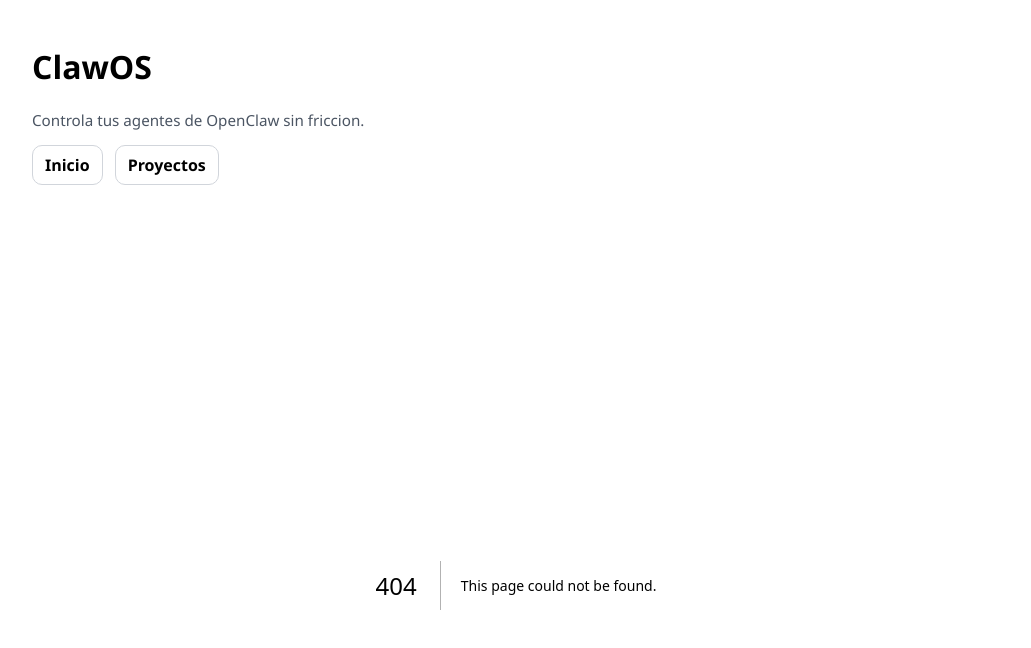
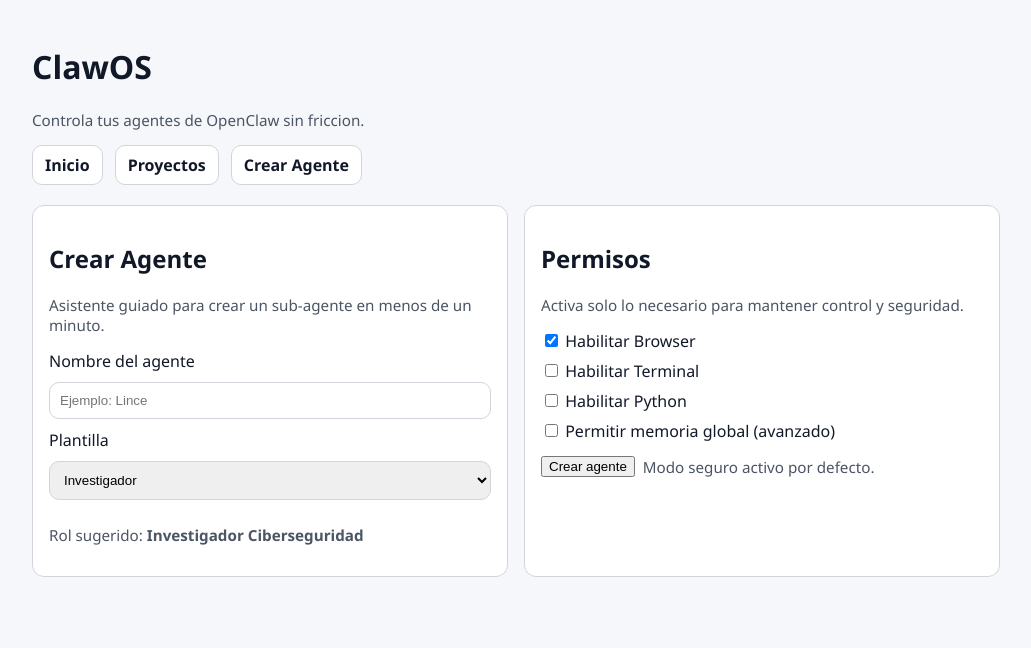
Before and after one commit to rai1001/wall-e-master, a Next.js app in the folder clawos/apps/web/: page /agents/new in a window 1280 px wide. Before the commit this address had no page. Shown: the top 648 px of the page, without its empty margins (124-1155 px from the left). Built offline with nearby package versions, Linux system fonts and the light colour scheme.

Commit message:
feat: add guided agent wizard with spawn api integration

```diff
--- /dev/null
+++ b/clawos/apps/web/app/agents/new/page.tsx
@@ -0,0 +1,227 @@
+"use client";
+
+import { useMemo, useState } from "react";
+
+type PresetKey = "investigador" | "programador" | "creativo";
+
+interface Preset {
+  label: string;
+  role: string;
+  voiceId: string;
+  defaultSkills: string[];
+}
+
+interface SpawnResponse {
+  agent: {
+    id: string;
+    name: string;
+    status: string;
+  };
+}
+
+const presets: Record<PresetKey, Preset> = {
+  investigador: {
+    label: "Investigador",
+    role: "Investigador Ciberseguridad",
+    voiceId: "voice_researcher",
+    defaultSkills: ["browser"]
+  },
+  programador: {
+    label: "Programador",
+    role: "Programador Full Stack",
+    voiceId: "voice_coder",
+    defaultSkills: ["terminal", "python"]
+  },
+  creativo: {
+    label: "Creativo",
+    role: "Estratega Creativo",
+    voiceId: "voice_creative",
+    defaultSkills: ["browser"]
+  }
+};
+
+function buildSkillSet(currentPreset: Preset, enabled: { browser: boolean; terminal: boolean; python: boolean }): string[] {
+  const list = new Set<string>();
+
+  for (const skill of currentPreset.defaultSkills) {
+    list.add(skill);
+  }
+
+  if (enabled.browser) {
+    list.add("browser");
+  }
+  if (enabled.terminal) {
+    list.add("terminal");
+  }
+  if (enabled.python) {
+    list.add("python");
+  }
+
+  return Array.from(list);
+}
+
+export default function AgentWizardPage() {
+  const [name, setName] = useState("");
+  const [presetKey, setPresetKey] = useState<PresetKey>("investigador");
+  const [allowGlobalMemory, setAllowGlobalMemory] = useState(false);
+  const [skills, setSkills] = useState({
+    browser: true,
+    terminal: false,
+    python: false
+  });
+  const [loading, setLoading] = useState(false);
+  const [error, setError] = useState("");
+  const [success, setSuccess] = useState("");
+
+  const preset = useMemo(() => presets[presetKey], [presetKey]);
+
+  const toggleSkill = (key: "browser" | "terminal" | "python", checked: boolean) => {
+    setSkills((prev) => ({ ...prev, [key]: checked }));
+  };
+
+  const onCreate = async () => {
+    const trimmedName = name.trim();
+    if (!trimmedName) {
+      setError("Necesitamos un nombre para crear el agente.");
+      setSuccess("");
+      return;
+    }
+
+    setLoading(true);
+    setError("");
+    setSuccess("");
+
+    const payload = {
+      name: trimmedName,
+      role: preset.role,
+      personality_template: presetKey,
+      voice_id: preset.voiceId,
+      skills: buildSkillSet(preset, skills),
+      memory_access: allowGlobalMemory ? "global" : "private"
+    };
+
+    try {
+      const response = await fetch("/api/agents/spawn", {
+        method: "POST",
+        headers: {
+          "Content-Type": "application/json"
+        },
+        body: JSON.stringify(payload)
+      });
+
+      const body = (await response.json()) as Partial<SpawnResponse> & { error?: { message?: string } };
+      if (!response.ok) {
+        setError(body.error?.message ?? "No se pudo crear el agente.");
+        setLoading(false);
+        return;
+      }
+
+      setSuccess(`Agente creado: ${body.agent?.name ?? trimmedName}`);
+    } catch {
+      setError("No se pudo conectar con el middleware para crear el agente.");
+    } finally {
+      setLoading(false);
+    }
+  };
+
+  return (
+    <section className="grid">
+      <article className="card">
+        <h2>Crear Agente</h2>
+        <p className="muted">Asistente guiado para crear un sub-agente en menos de un minuto.</p>
+
+        <div style={{ marginTop: "12px", display: "grid", gap: "10px" }}>
+          <label htmlFor="agent-name">Nombre del agente</label>
+          <input
+            id="agent-name"
+            aria-label="Nombre del agente"
+            value={name}
+            onChange={(event) => setName(event.target.value)}
+            placeholder="Ejemplo: Lince"
+            style={{ padding: "10px", borderRadius: "10px", border: "1px solid #d1d5db" }}
+          />
+
+          <label htmlFor="agent-preset">Plantilla</label>
+          <select
+            id="agent-preset"
+            aria-label="Plantilla"
+            value={presetKey}
+            onChange={(event) => setPresetKey(event.target.value as PresetKey)}
+            style={{ padding: "10px", borderRadius: "10px", border: "1px solid #d1d5db" }}
+          >
+            <option value="investigador">{presets.investigador.label}</option>
+            <option value="programador">{presets.programador.label}</option>
+            <option value="creativo">{presets.creativo.label}</option>
+          </select>
+
+          <p className="muted">
+            Rol sugerido: <strong>{preset.role}</strong>
+          </p>
+        </div>
+      </article>
+
+      <article className="card">
+        <h2>Permisos</h2>
+        <p className="muted">Activa solo lo necesario para mantener control y seguridad.</p>
+
+        <div style={{ marginTop: "10px", display: "grid", gap: "8px" }}>
+          <label>
+            <input
+              type="checkbox"
+              aria-label="Habilitar Browser"
+              checked={skills.browser}
+              onChange={(event) => toggleSkill("browser", event.target.checked)}
+            />{" "}
+            Habilitar Browser
+          </label>
+          <label>
+            <input
+              type="checkbox"
+              aria-label="Habilitar Terminal"
+              checked={skills.terminal}
+              onChange={(event) => toggleSkill("terminal", event.target.checked)}
+            />{" "}
+            Habilitar Terminal
+          </label>
+          <label>
+            <input
+              type="checkbox"
+              aria-label="Habilitar Python"
+              checked={skills.python}
+              onChange={(event) => toggleSkill("python", event.target.checked)}
+            />{" "}
+            Habilitar Python
+          </label>
+          <label>
+            <input
+              type="checkbox"
+              aria-label="Permitir memoria global"
+              checked={allowGlobalMemory}
+              onChange={(event) => setAllowGlobalMemory(event.target.checked)}
+            />{" "}
+            Permitir memoria global (avanzado)
+          </label>
+        </div>
+
+        <div style={{ marginTop: "14px", display: "flex", gap: "8px", alignItems: "center" }}>
+          <button type="button" onClick={onCreate} disabled={loading}>
+            {loading ? "Creando..." : "Crear agente"}
+          </button>
+          <span className="muted">Modo seguro activo por defecto.</span>
+        </div>
+
+        {error ? (
+          <p className="muted" style={{ marginTop: "8px" }}>
+            {error}
+          </p>
+        ) : null}
+        {success ? (
+          <>
+            <p style={{ marginTop: "8px", fontWeight: 700 }}>{success}</p>
+            <p className="muted">Listo para usar en tus proyectos.</p>
+          </>
+        ) : null}
+      </article>
+    </section>
+  );
+}
--- /dev/null
+++ b/clawos/apps/web/app/api/agents/spawn/route.ts
@@ -0,0 +1,40 @@
+import { NextResponse } from "next/server";
+
+const defaultBaseUrl = process.env.CLAWOS_MIDDLEWARE_URL ?? "http://127.0.0.1:4000";
+const defaultToken = process.env.CLAWOS_API_TOKEN ?? process.env.API_BEARER_TOKEN ?? "dev-token";
+
+function buildMiddlewareUrl(path: string): string {
+  const base = defaultBaseUrl.endsWith("/") ? defaultBaseUrl.slice(0, -1) : defaultBaseUrl;
+  return `${base}${path}`;
+}
+
+export async function POST(req: Request) {
+  const payload = (await req.json()) as Record<string, unknown>;
+
+  try {
+    const upstream = await fetch(buildMiddlewareUrl("/api/agents/spawn"), {
+      method: "POST",
+      headers: {
+        "Content-Type": "application/json",
+        Authorization: `Bearer ${defaultToken}`
+      },
+      body: JSON.stringify(payload)
+    });
+
+    const body = await upstream.json();
+    return NextResponse.json(body, { status: upstream.status });
+  } catch {
+    return NextResponse.json(
+      {
+        error: {
+          code: "middleware_unavailable",
+          message: "No se pudo conectar con el middleware local",
+          details: {
+            recovery_action: "Inicia el middleware local y vuelve a intentar la creacion del agente."
+          }
+        }
+      },
+      { status: 503 }
+    );
+  }
+}
--- a/clawos/apps/web/app/globals.css
+++ b/clawos/apps/web/app/globals.css
@@ -38,6 +38,18 @@
   font-weight: 600;
 }
 
+.action-link {
+  display: inline-flex;
+  align-items: center;
+  border: 1px solid #d1d5db;
+  border-radius: 8px;
+  background: #ffffff;
+  color: #111827;
+  padding: 6px 10px;
+  font-size: 0.9rem;
+  font-weight: 500;
+}
+
 .grid {
   display: grid;
   gap: 16px;
--- a/clawos/apps/web/app/layout.tsx
+++ b/clawos/apps/web/app/layout.tsx
@@ -21,6 +21,7 @@
             <nav className="top-nav">
               <Link href="/">Inicio</Link>
               <Link href="/projects">Proyectos</Link>
+              <Link href="/agents/new">Crear Agente</Link>
             </nav>
           </header>
           {children}
--- a/clawos/apps/web/components/quick-actions.tsx
+++ b/clawos/apps/web/components/quick-actions.tsx
@@ -1,3 +1,5 @@
+import Link from "next/link";
+
 export function QuickActions() {
   return (
     <article className="card">
@@ -5,7 +7,9 @@
       <p className="muted">Usa botones simples para iniciar sin pasos tecnicos.</p>
       <div style={{ display: "flex", gap: "8px", flexWrap: "wrap", marginTop: "8px" }}>
         <button type="button">Hablar con agente</button>
-        <button type="button">Crear agente</button>
+        <Link className="action-link" href="/agents/new">
+          Crear agente
+        </Link>
         <button type="button">Buscar memoria</button>
       </div>
     </article>
```
Also changed, not shown: 3 other files (tests, documents, lock files or other folders).
